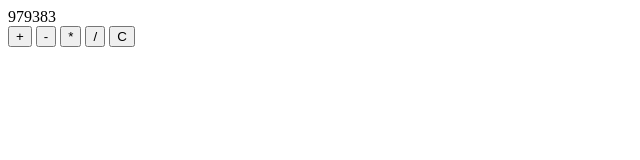
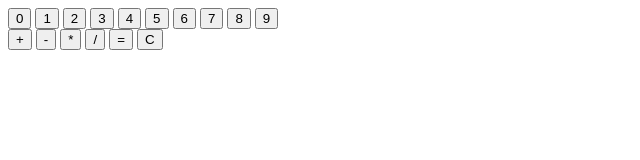
Before and after one commit to jaqueline-lima/calculator, a plain HTML site: page index.html in a window 1280 px wide. Shown: the whole page, without its empty margins (0-640 px from the left). Drawn offline with Linux system fonts and the light colour scheme.

Commit message:
Added more buttons.

```diff
--- a/index.html
+++ b/index.html
@@ -10,13 +10,28 @@
 </head>
 <body>
     <div id="calculator">
-        <div id="display">979383</div>
+        <div id="display"></div>
         <div id="buttons">
-            <button id="add">+</button>
-            <button id="subtract">-</button>
-            <button id="multiply">*</button>
-            <button id="divide">/</button>
-            <button id="clear">C</button>
+            <div id="numbers">
+                <button>0</button>
+                <button>1</button>
+                <button>2</button>
+                <button>3</button>
+                <button>4</button>
+                <button>5</button>
+                <button>6</button>
+                <button>7</button>
+                <button>8</button>
+                <button>9</button>
+            </div>
+            <div>
+                <button id="add">+</button>
+                <button id="subtract">-</button>
+                <button id="multiply">*</button>
+                <button id="divide">/</button>
+                <button id="equals">=</button>
+                <button id="clear">C</button>
+            </div>
         </div>
     </div>
 </body>
```
